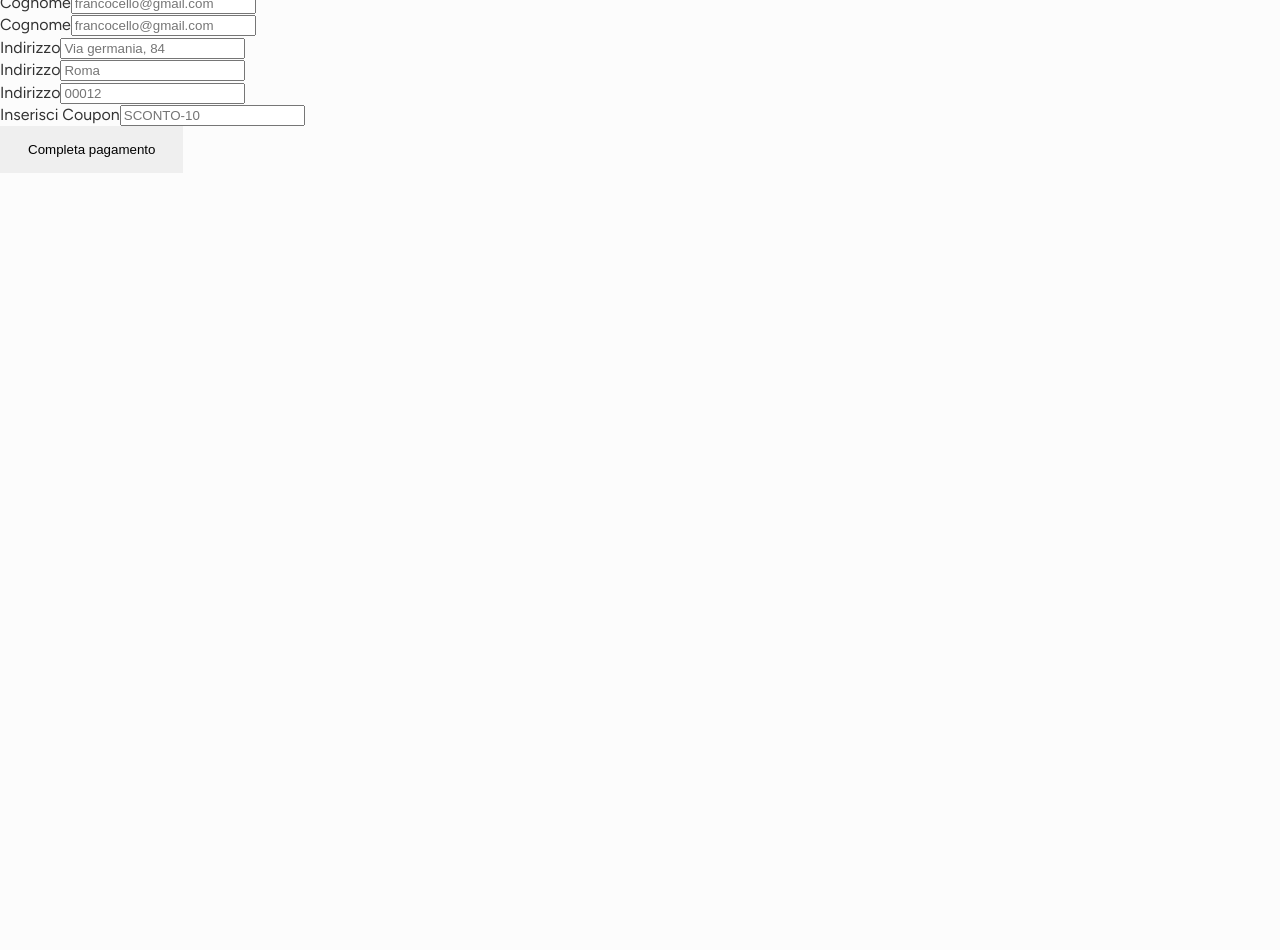
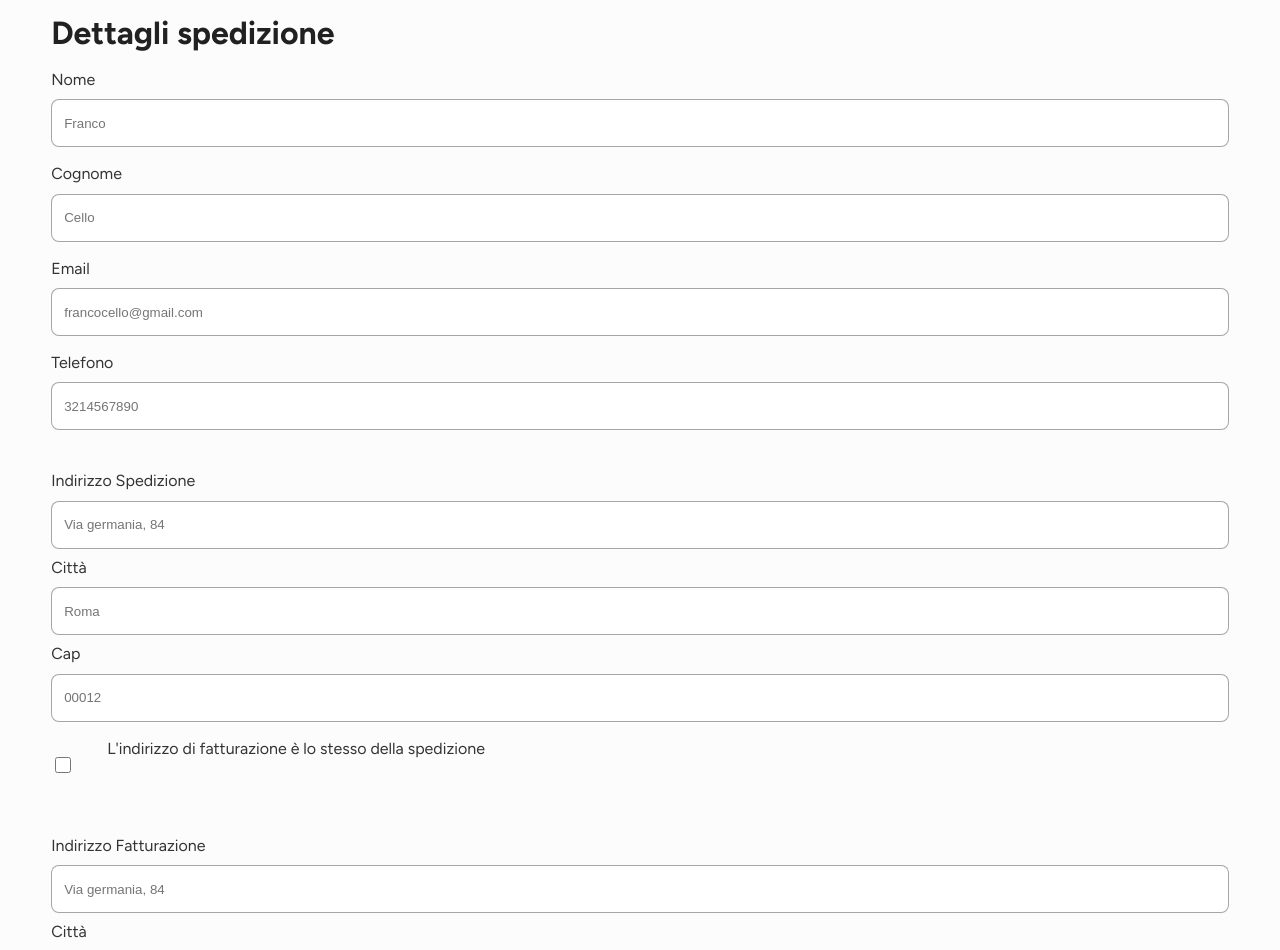
Before and after one commit to lorenzoferrante97/scarpe_diem, a React (Vite) app in the folder frontend/: page /checkout in a window 1280 px wide. Shown: the part 400-1350 px from the top of the page. Before the commit the page ends 800 px from the top, so only its background shows below. Built offline with nearby package versions, Linux system fonts and the light colour scheme.

Commit message:
add: checkout page structure + style

```diff
--- a/frontend/src/index.css
+++ b/frontend/src/index.css
@@ -3,3 +3,4 @@
 @import './style/home.css';
 @import './style/product.css';
 @import './style/cart.css';
+@import './style/checkout.css';
--- a/frontend/src/pages/Checkout.jsx
+++ b/frontend/src/pages/Checkout.jsx
@@ -1,61 +1,99 @@
+import { useState } from 'react';
+
 export default function Checkout() {
+  const [isFattSameOfSped, setIsFattSameOfSped] = useState(false);
+
+  const handleCheckboxChange = (event) => {
+    setIsFattSameOfSped(event.target.checked);
+  };
+
   return (
     <>
       <main>
-        <section>
-          <h1>Checkout</h1>
+        <section className="checkout-header">
+          <h1 className="h1">Checkout</h1>
         </section>
-        <section>
+        <section className="checkout-form-section">
           {/* form */}
           <div>
-            <form>
+            <form className="checkout-form">
               {/* info spedizione -> mail, num tel, indirizzo sped, indirizzo fatt, coupon id */}
-              <div>
-                <p>Dettagli spedizione</p>
+              <div className="checkout-form-container">
+                <h2 className="h2">Dettagli spedizione</h2>
                 {/* nome */}
-                <div>
+                <div className="checkout-form-box">
                   <label htmlFor="name">Nome</label>
-                  <input type="text" name="name" placeholder="Franco" />
+                  <input type="text" name="name" placeholder="Franco" className="checkout-form-input" />
                 </div>
                 {/* cognome */}
-                <div>
+                <div className="checkout-form-box">
                   <label htmlFor="surname">Cognome</label>
-                  <input type="text" name="surname" placeholder="Cello" />
+                  <input type="text" name="surname" placeholder="Cello" className="checkout-form-input" />
                 </div>
                 {/* mail */}
-                <div>
-                  <label htmlFor="email">Cognome</label>
-                  <input type="email" name="email" placeholder="francocello@gmail.com" />
+                <div className="checkout-form-box">
+                  <label htmlFor="email">Email</label>
+                  <input type="email" name="email" placeholder="francocello@gmail.com" className="checkout-form-input" />
                 </div>
                 {/* tel */}
-                <div>
-                  <label htmlFor="tel">Cognome</label>
-                  <input type="tel" name="tel" placeholder="francocello@gmail.com" />
+                <div className="checkout-form-box">
+                  <label htmlFor="tel">Telefono</label>
+                  <input type="tel" name="tel" placeholder="3214567890" className="checkout-form-input" />
                 </div>
-                {/* indirizzo spedizione */}
-                <div>
-                  <label htmlFor="indirizzosped">Indirizzo</label>
-                  <input type="text" name="indirizzosped" placeholder="Via germania, 84" />
+                {/* SPEDIZIONE */}
+                <div className="checkout-form-box address-container">
+                  {/* indirizzo spedizione */}
+                  <div className="checkout-form-box">
+                    <label htmlFor="indirizzosped">Indirizzo Spedizione</label>
+                    <input type="text" name="indirizzosped" placeholder="Via germania, 84" className="checkout-form-input" />
+                  </div>
+                  {/* città */}
+                  <div className="checkout-form-box">
+                    <label htmlFor="city">Città</label>
+                    <input type="text" name="city" placeholder="Roma" className="checkout-form-input" />
+                  </div>
+                  {/* cap */}
+                  <div className="checkout-form-box">
+                    <label htmlFor="cap">Cap</label>
+                    <input type="text" name="cap" placeholder="00012" className="checkout-form-input" />
+                  </div>
                 </div>
-                {/* città */}
-                <div>
-                  <label htmlFor="city">Indirizzo</label>
-                  <input type="text" name="city" placeholder="Roma" />
+
+                {/* checkbox fatturazione */}
+                <div className="checkout-form-box checkbox-box">
+                  <div className="checkbox-area">
+                    <input type="checkbox" name="checkfatt" className="checkout-form-input checkbox" checked={isFattSameOfSped} onChange={handleCheckboxChange} />
+                  </div>
+                  <label htmlFor="checkfatt">L'indirizzo di fatturazione è lo stesso della spedizione</label>
                 </div>
-                {/* cap */}
-                <div>
-                  <label htmlFor="cap">Indirizzo</label>
-                  <input type="text" name="cap" placeholder="00012" />
+
+                {/* FATTURAZIONE */}
+                <div className={`checkout-form-box address-container ${isFattSameOfSped ? 'hidden' : ''}`}>
+                  {/* indirizzo fatturazione */}
+                  <div className="checkout-form-box">
+                    <label htmlFor="indirizzofatt">Indirizzo Fatturazione</label>
+                    <input type="text" name="indirizzofatt" placeholder="Via germania, 84" className="checkout-form-input" />
+                  </div>
+                  {/* città */}
+                  <div className="checkout-form-box">
+                    <label htmlFor="cityfatt">Città</label>
+                    <input type="text" name="cityfatt" placeholder="Roma" className="checkout-form-input" />
+                  </div>
+                  {/* cap */}
+                  <div className="checkout-form-box">
+                    <label htmlFor="capfatt">Cap</label>
+                    <input type="text" name="capfatt" placeholder="00012" className="checkout-form-input" />
+                  </div>
                 </div>
                 {/* coupon */}
-                <div>
+                <div className="checkout-form-box coupon-container">
                   <label htmlFor="coupon">Inserisci Coupon</label>
-                  <input type="text" name="coupon" placeholder="SCONTO-10" />
+                  <input type="text" name="coupon" placeholder="SCONTO-10" className="checkout-form-input" />
                 </div>
               </div>
               {/* actions */}
-              <div>
-                <button>Completa pagamento</button>
+              <div className="checkout-form-box">
+                <button className="btn btn-accent">Completa pagamento</button>
               </div>
             </form>
           </div>
--- /dev/null
+++ b/frontend/src/style/checkout.css
@@ -0,0 +1,73 @@
+.checkout-header {
+  width: 92%;
+  margin: 0 auto;
+  margin-top: 48px;
+}
+
+.checkout-form-section {
+  width: 92%;
+  margin: 0 auto;
+}
+
+.checkout-form {
+  display: flex;
+  flex-direction: column;
+  justify-content: start;
+  align-items: stretch;
+  gap: 2rem;
+}
+
+.checkout-form-container {
+  display: flex;
+  flex-direction: column;
+  justify-content: start;
+  align-items: stretch;
+  gap: 1rem;
+}
+
+.checkout-form-box {
+  display: flex;
+  flex-direction: column;
+  justify-content: start;
+  align-items: stretch;
+  gap: 0.5rem;
+}
+
+.checkout-form-box.address-container {
+  margin-top: 1.5rem;
+}
+.checkout-form-box.checkbox-box {
+  display: flex;
+  flex-direction: row;
+}
+
+.checkout-form-input {
+  min-height: 48px;
+  border-radius: 0.5rem;
+  background-color: #ffffff;
+  border: 1px solid rgba(33, 33, 33, 40%);
+  padding-inline: 0.75rem;
+}
+
+.checkbox-area {
+  width: 48px;
+  aspect-ratio: 1/1;
+}
+
+.checkout-form-input.checkbox {
+  width: 16px;
+  aspect-ratio: 1/1;
+}
+
+.checkout-form-input:focus-visible {
+  outline: 2px solid #212121;
+}
+
+.checkout-form-box.coupon-container {
+  margin-top: 1.5rem;
+}
+
+/* nascondi campo */
+.hidden {
+  display: none;
+}
```
